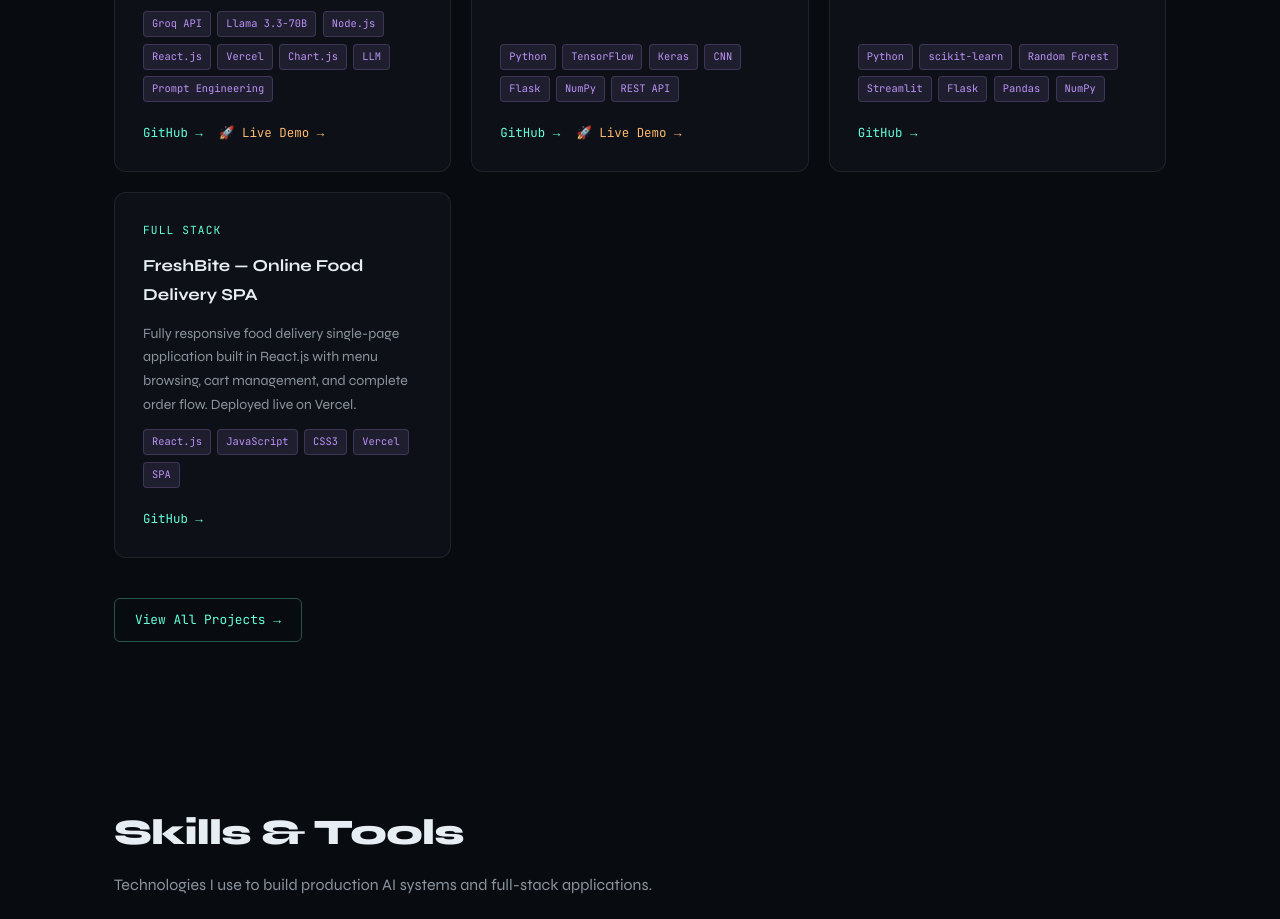
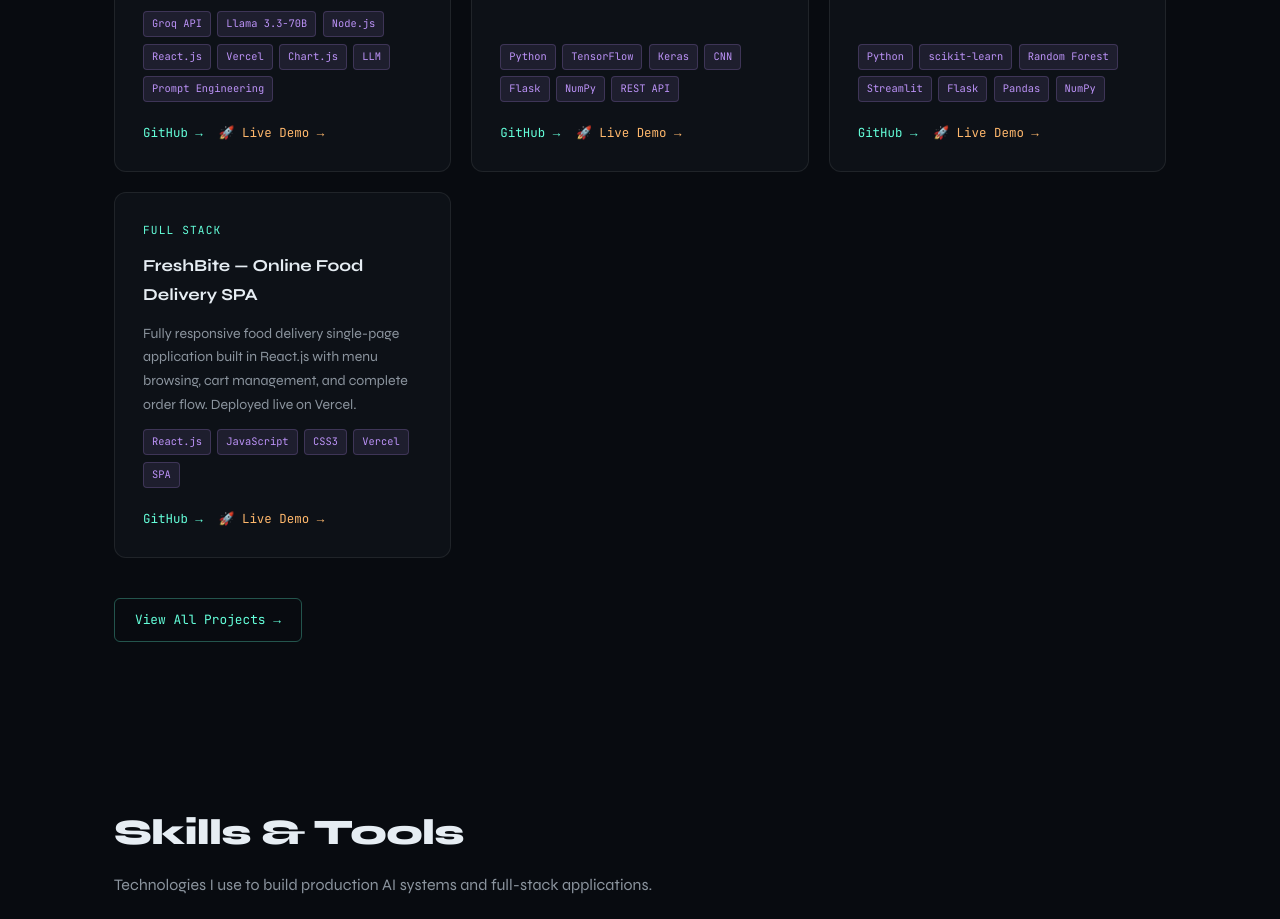
Before and after one commit to Harshkumarpandey07/portfolio, a React (Vite) app: page / in a window 1280 px wide. Shown: the part 1540-2459 px from the top of the page. Built offline with nearby package versions, Linux system fonts and the light colour scheme.

Commit message:
add salary prediction live demo link

```diff
--- a/src/data/projects.js
+++ b/src/data/projects.js
@@ -32,7 +32,7 @@ export const projects = [
     tags: ["Python", "scikit-learn", "Random Forest", "Streamlit", "Flask", "Pandas", "NumPy"],
     category: "ML Pipeline",
     github: "https://github.com/Harshkumarpandey07",
-    demo: null,
+    demo: "https://salarypredictionproject-lu6mlarosgwyp9me86zavz.streamlit.app/",
     featured: true,
   },
   {
@@ -44,7 +44,7 @@ export const projects = [
     tags: ["React.js", "JavaScript", "CSS3", "Vercel", "SPA"],
     category: "Full Stack",
     github: "https://github.com/Harshkumarpandey07",
-    demo: null,
+    demo: "https://salarypredictionproject-lu6mlarosgwyp9me86zavz.streamlit.app/",
     featured: false,
   },
 ];
```
